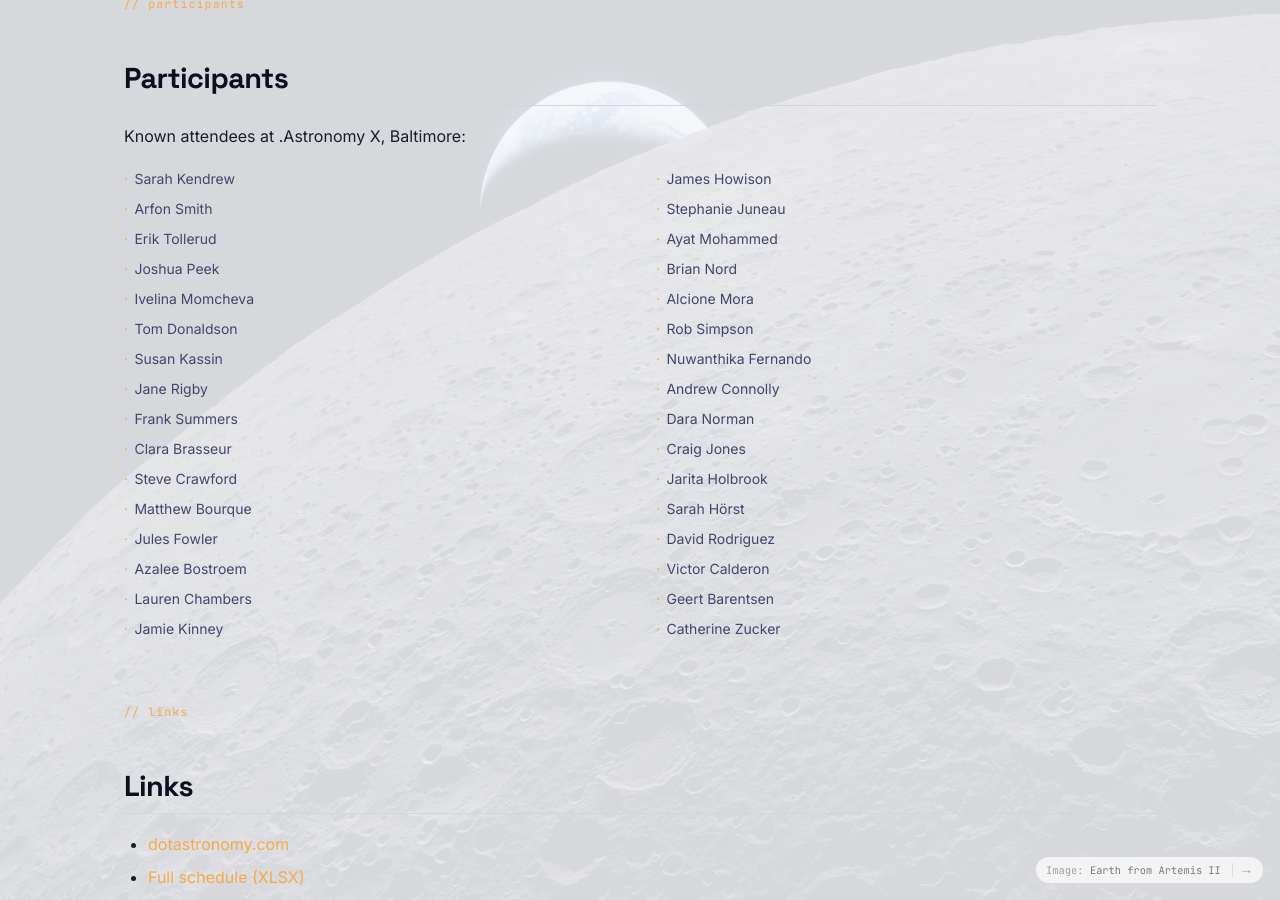
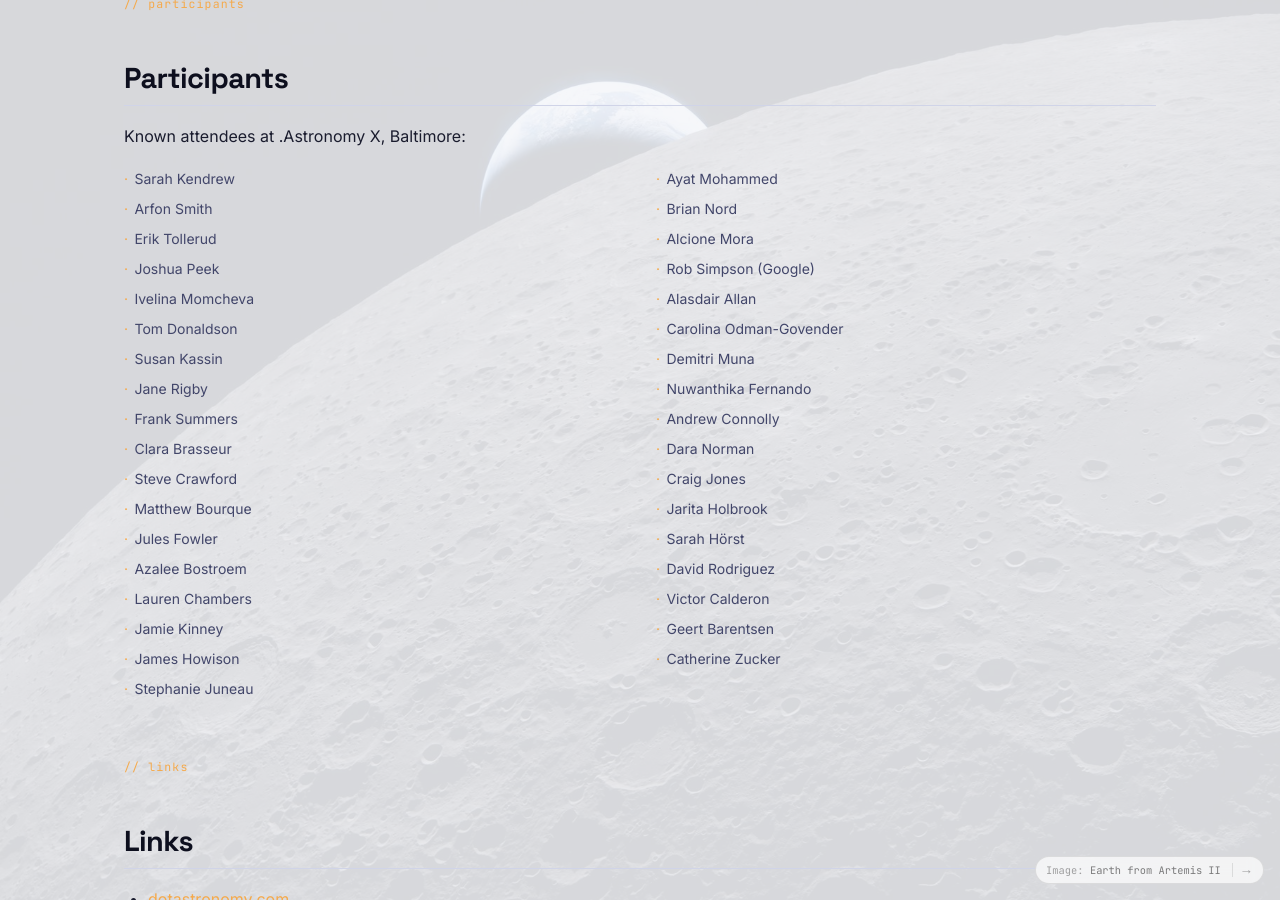
Before and after one commit to dotastro/dotastrosite, a Jekyll site: the page built from events/ten/index.md, in a window 1280 px wide and 900 px high, scrolled down 4140 px. Built offline with Jekyll 4.4.1, drawn with Linux system fonts in a browser that asks for light colours.

Commit message:
.Astronomy X: add Rob Simpson, Alasdair Allan, Carolina Odman-Govender, Demitri Muna to participants

```diff
--- a/events/ten/index.md
+++ b/events/ten/index.md
@@ -182,7 +182,10 @@ Known attendees at .Astronomy X, Baltimore:
 <li>Ayat Mohammed</li>
 <li>Brian Nord</li>
 <li>Alcione Mora</li>
-<li>Rob Simpson</li>
+<li>Rob Simpson (Google)</li>
+<li>Alasdair Allan</li>
+<li>Carolina Odman-Govender</li>
+<li>Demitri Muna</li>
 <li>Nuwanthika Fernando</li>
 <li>Andrew Connolly</li>
 <li>Dara Norman</li>
```
Also changed, not shown: assets/js/participants-data.json (+1 -1 lines).
